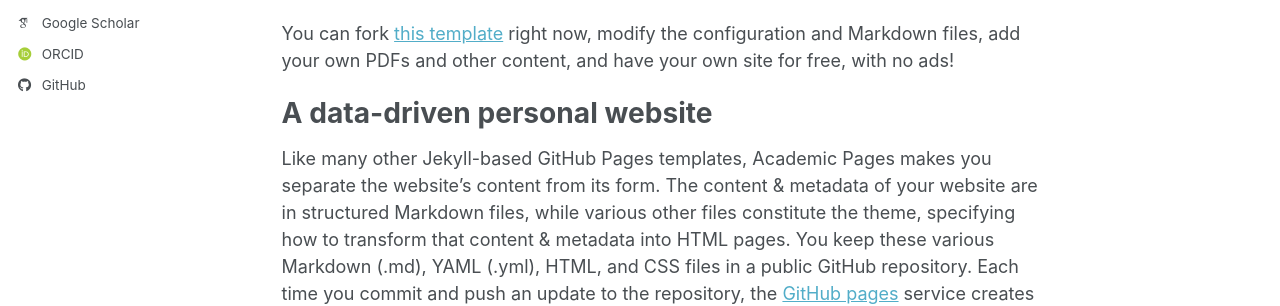
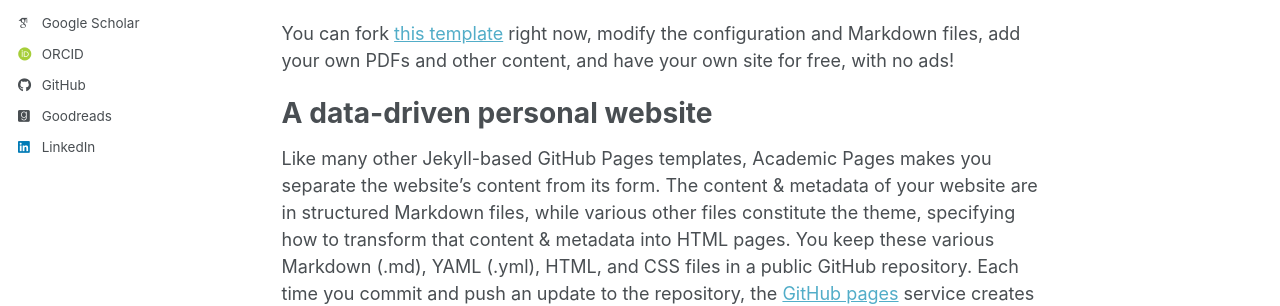
Before and after one commit to MiquelGuiot/MiquelGuiot.github.io, a Jekyll site: the page built from _pages/about.md, in a window 1280 px wide. Shown: the part 391-697 px from the top of the page. Built offline with Jekyll 4.4.1, drawn with Linux system fonts in a browser that asks for light colours; some web fonts are replaced; a script bundle is joined from its source files by our own code; library files that are not in the unit come from our copies.

Commit message:
Update _config.yml

```diff
--- a/_config.yml
+++ b/_config.yml
@@ -23,14 +23,14 @@
 #               Additional customization can be done by editing /_includes/author-profile.html
 author:
   # Biographic information
-  avatar           : "FotoPerfil.png"
+  avatar           : "images/FotoPerfil.png"
   name             : "Miquel Guiot Cusidó"
   pronouns         : # example: "she/her"
   bio              : "PhD Student in Cryptography"
   location         : "Barcelona, Catalunya"
   employer         : "Universitat Rovira i Virgili"
   uri              : # URL
-  email            : "miquel(dot)guiot(at)urv.cat"
+  email            : "miquel.guiot@urv.cat"
 
   # Academic websites
   academia         : # URL
@@ -61,12 +61,12 @@
   facebook         : # Username
   flickr           : # Username
   foursquare       : # Username
-  goodreads        : # 170136512-miquel
+  goodreads        : "170136512-miquel"
   google_plus      : # Username
   keybase          : # Username
   instagram        : # Username
   lastfm           : # Username
-  linkedin         : # miquel-guiot-cusidó-a8416b227
+  linkedin         : "miquel-guiot-cusidó-a8416b227"
   mastodon         : # URL
   medium           : # URL
   pinterest        : # Username
```
